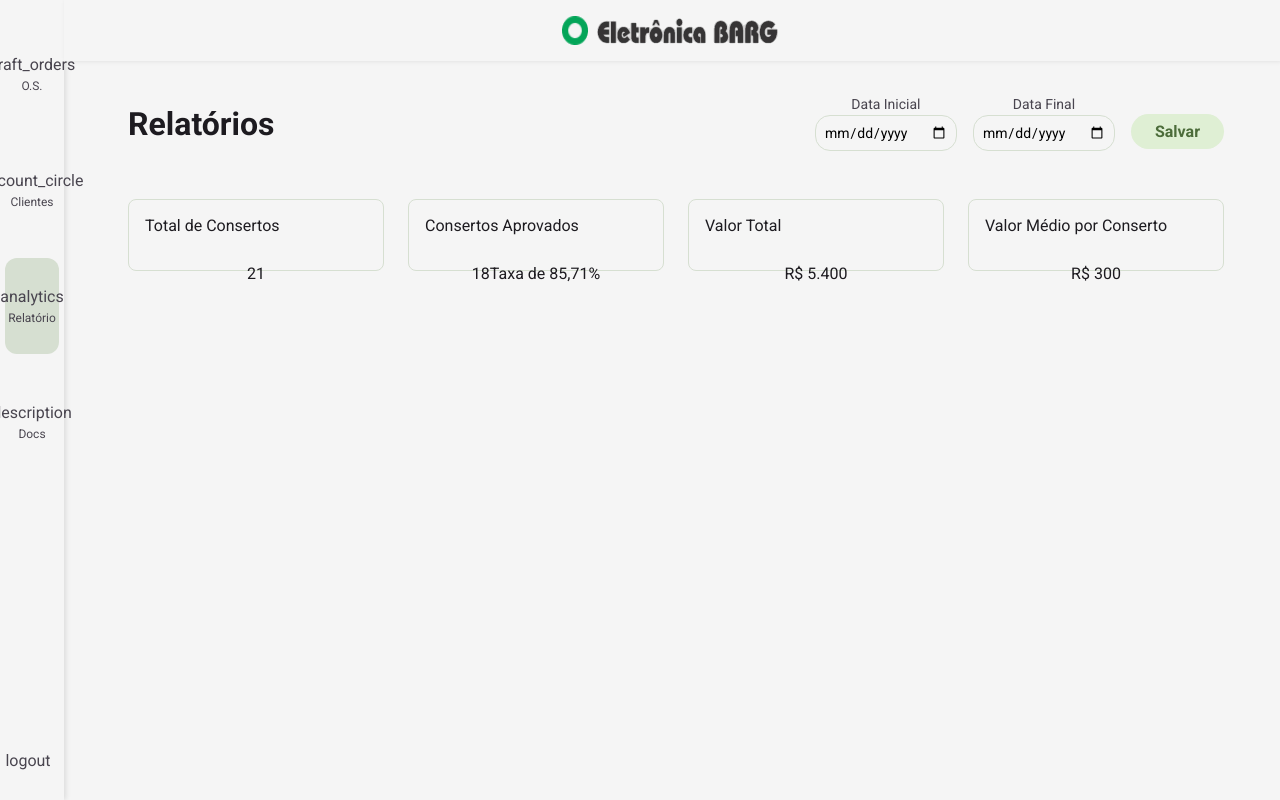
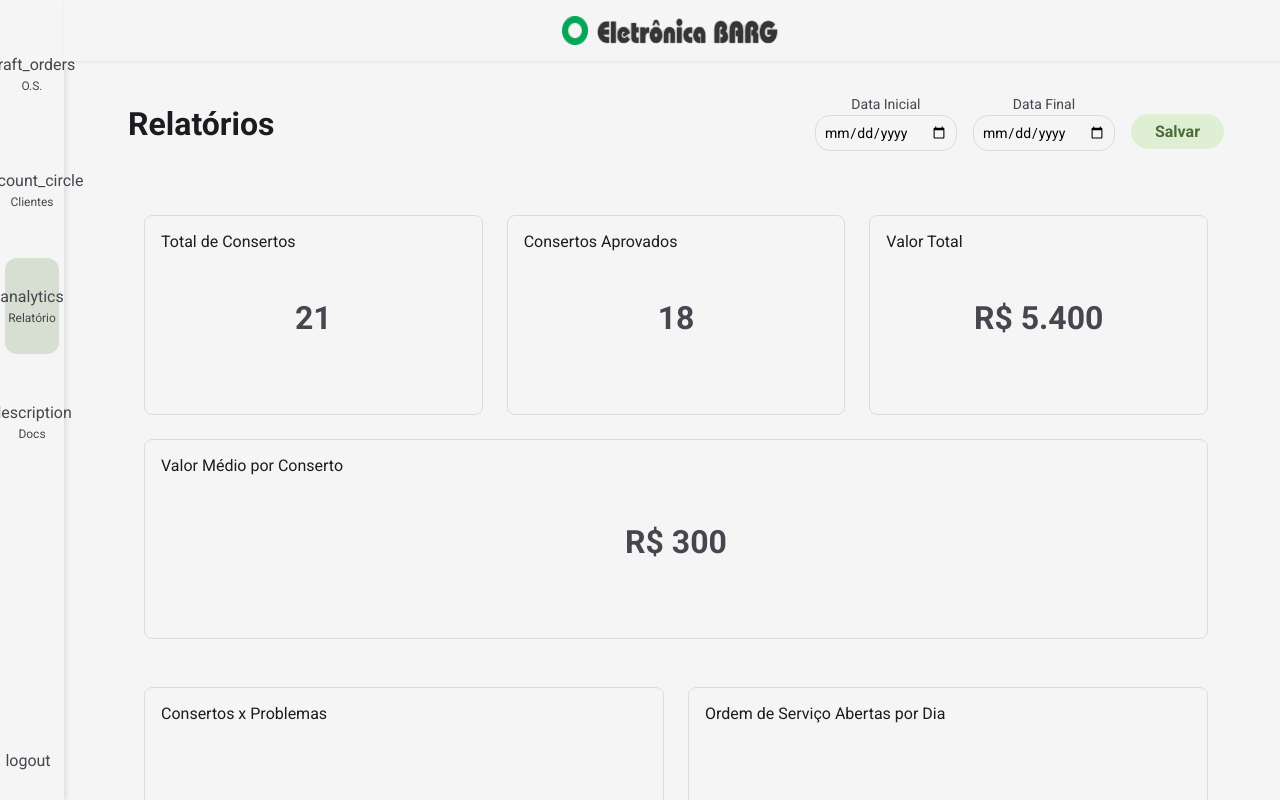
Before and after one commit to YasminZanonBarg/EletronicaBarg, a React (Vite) app: page /Report in a window 1280 px wide. Built offline with nearby package versions, Linux system fonts and the light colour scheme; no server answers.

Commit message:
report page

```diff
--- a/src/components/ReportChart/styles.ts
+++ b/src/components/ReportChart/styles.ts
@@ -7,10 +7,17 @@ export const ReportChartStyle = styled.div`
   color: ${(props) => props.theme['gray-700']};
   padding: 1rem;
   text-align: left;
+  width: 100%; /* Garante que se ajuste ao container */
+  height: 100%; /* Mantém a altura do contêiner pai */
 
   .content {
     display: flex;
+    flex-direction: column;
     align-items: center;
     justify-content: center;
+    height: calc(100% - 2rem); /* Ajusta a altura para não sobrepor o título */
+    font-weight: bold;
+    font-size: 2rem;
+    color: ${(props) => props.theme['gray-600']};
   }
 `;
--- a/src/pages/Report/index.tsx
+++ b/src/pages/Report/index.tsx
@@ -6,7 +6,7 @@ import { SaveButton } from "../../components/SaveButton"
 import { TextField } from "../../components/TextField"
 import { ReportChart } from "../../components/ReportChart"
 
-import { Container, Content, HeaderContainer, ReportContainer } from "./styles"
+import { Container, Content, HeaderContainer, ReportBigContainers, ReportSmallContainers } from "./styles"
 
 export function Report() {
 
@@ -36,15 +36,13 @@ export function Report() {
             </span>
           </HeaderContainer>
 
-          <ReportContainer>
-
+          <ReportSmallContainers>
             <ReportChart title="Total de Consertos">
               <p>21</p>
             </ReportChart>
 
             <ReportChart title="Consertos Aprovados">
               <p>18</p>
-              <p>Taxa de 85,71%</p>
             </ReportChart>
 
             <ReportChart title="Valor Total">
@@ -54,7 +52,15 @@ export function Report() {
             <ReportChart title="Valor Médio por Conserto">
               <p>R$ 300</p>
             </ReportChart>
-          </ReportContainer>
+          </ReportSmallContainers>
+
+          <ReportBigContainers>
+            <ReportChart title="Consertos x Problemas">
+            </ReportChart>
+
+            <ReportChart title="Ordem de Serviço Abertas por Dia">
+            </ReportChart>
+          </ReportBigContainers>
 
 
         </main>
--- a/src/pages/Report/styles.ts
+++ b/src/pages/Report/styles.ts
@@ -51,16 +51,34 @@ export const HeaderContainer = styled.div`
   }
 `;
 
-export const ReportContainer = styled.div`
+export const ReportSmallContainers = styled.div`
   margin-top: 3rem;
   display: flex;
   flex-wrap: wrap;
   gap: 1.5rem;
-  justify-content: center;
+  justify-content: flex-start;
+  align-items: flex-start;
+  padding: 1rem;
 
-  div {
-    flex: 1 1 calc(25% - 1.5rem);
-    min-width: 20%;
-    min-height: 100%;
+  > div {
+    flex: 1 1 20vw;
+    width: 20vw;
+    height: 25vh;
   }
 `;
+
+export const ReportBigContainers = styled.div`
+  margin-top: 1rem;
+  display: flex;
+  flex-wrap: wrap;
+  gap: 1.5rem;
+  justify-content: flex-start;
+  align-items: flex-start;
+  padding: 1rem;
+
+  > div {
+    flex: 1 1 20vw;
+    width: 20vw;
+    height: 40vh;
+  }
+`;
```
